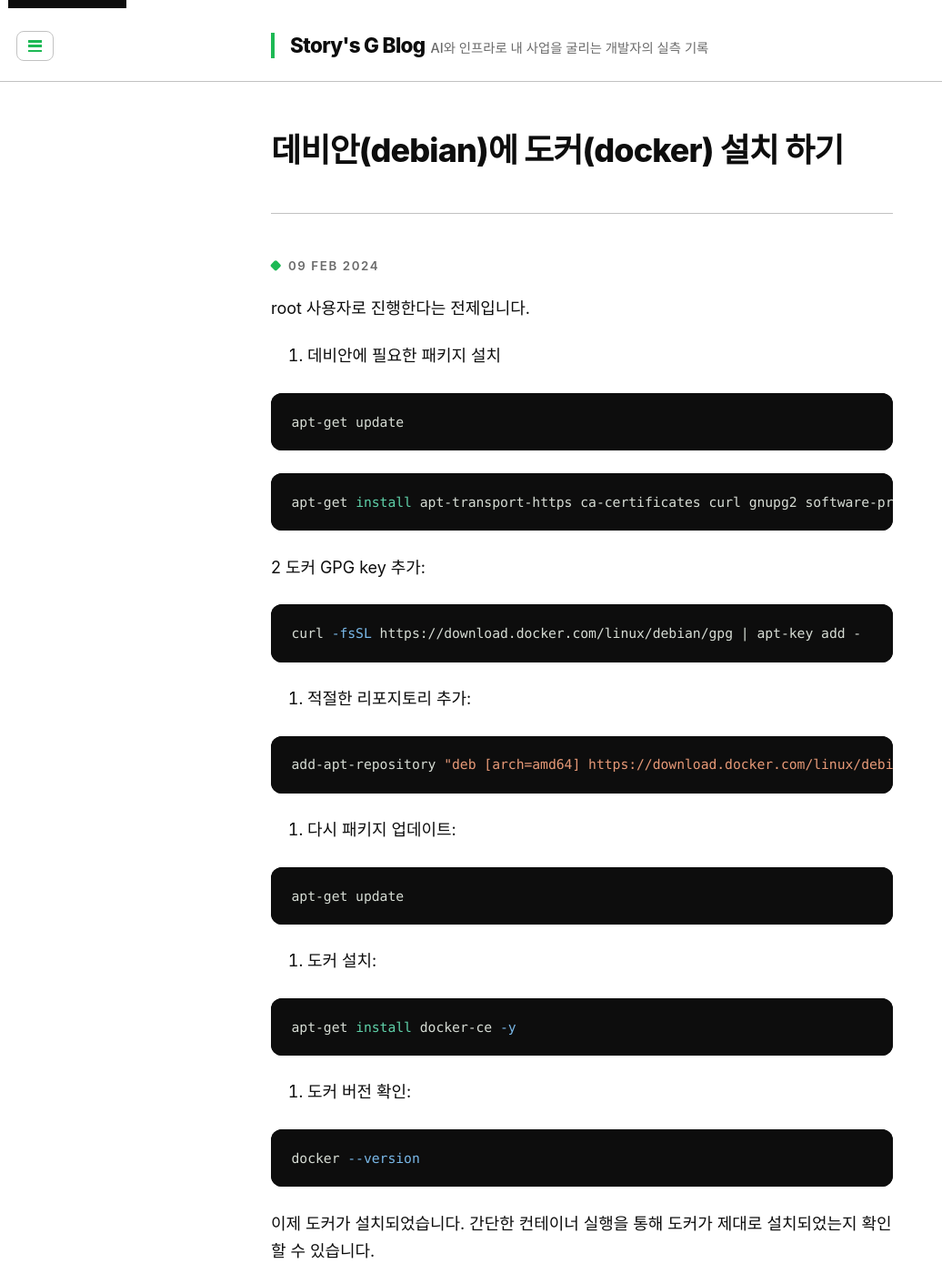
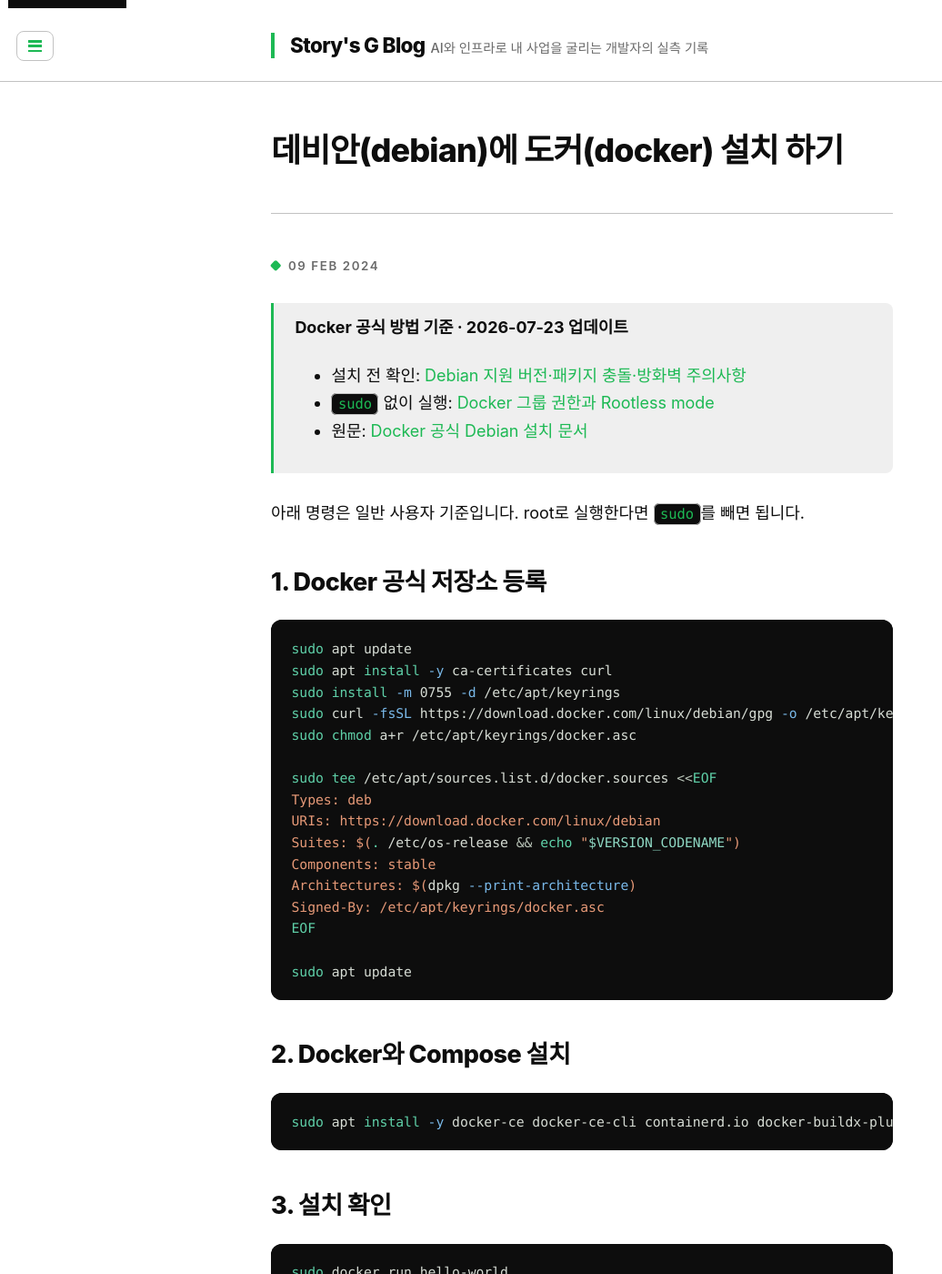
Before and after one commit to garam-park/garam-park.github.io, a Jekyll site: the page built from _posts/docker/2024-02-10-데비안(debian)에-도커(docker)-설치-하기.md, in a window 1280 px wide and 1400 px high. Shown: the whole window at 91% size, without its empty margins (0-1036 px from the left). Built offline with Jekyll 4.4.1, drawn with Linux system fonts in a browser that asks for light colours; some web fonts are replaced; some of the changed text lies outside the part shown.

Commit message:
docs: Debian Docker 설치 가이드 최신화

````diff
--- a/_posts/docker/2024-02-10-데비안(debian)에-도커(docker)-설치-하기.md
+++ b/_posts/docker/2024-02-10-데비안(debian)에-도커(docker)-설치-하기.md
@@ -4,57 +4,56 @@
 date: 2024-02-10 04:43:47 +0900
 permalink: /docker/데비안(debian)에-도커(docker)-설치-하기
 categories: docker
-tags: docker install
+tags: docker install debian docker-engine
+author: Garam Park
 lang: ko
-description: "데비안(Debian)에 Docker를 설치하는 방법을 root 사용자 기준으로 단계별로 정리합니다. 필요한 패키지 설치부터 Docker 엔진 설치까지 따라 할 수 있습니다."
+description: "Debian 11·12·13에서 Docker 공식 APT 저장소로 Docker Engine과 Compose를 설치하고 확인하는 빠른 방법입니다."
 featured: true
 image: /images/featured/docker.svg
 ---
 
-root 사용자로 진행한다는 전제입니다.
+> **Docker 공식 방법 기준 · 2026-07-23 업데이트**
+> - 설치 전 확인: [Debian 지원 버전·패키지 충돌·방화벽 주의사항](/docker/debian-docker-설치-전-확인)
+> - `sudo` 없이 실행: [Docker 그룹 권한과 Rootless mode](/docker/sudo-없이-docker-실행하기)
+> - 원문: [Docker 공식 Debian 설치 문서](https://docs.docker.com/engine/install/debian/)
 
-1. 데비안에 필요한 패키지 설치
+아래 명령은 일반 사용자 기준입니다. root로 실행한다면 `sudo`를 빼면 됩니다.
+
+## 1. Docker 공식 저장소 등록
 
 ```bash
-apt-get update
+sudo apt update
+sudo apt install -y ca-certificates curl
+sudo install -m 0755 -d /etc/apt/keyrings
+sudo curl -fsSL https://download.docker.com/linux/debian/gpg -o /etc/apt/keyrings/docker.asc
+sudo chmod a+r /etc/apt/keyrings/docker.asc
+
+sudo tee /etc/apt/sources.list.d/docker.sources <<EOF
+Types: deb
+URIs: https://download.docker.com/linux/debian
+Suites: $(. /etc/os-release && echo "$VERSION_CODENAME")
+Components: stable
+Architectures: $(dpkg --print-architecture)
+Signed-By: /etc/apt/keyrings/docker.asc
+EOF
+
+sudo apt update
 ```
 
+## 2. Docker와 Compose 설치
+
 ```bash
-apt-get install apt-transport-https ca-certificates curl gnupg2 software-properties-common -y
+sudo apt install -y docker-ce docker-ce-cli containerd.io docker-buildx-plugin docker-compose-plugin
 ```
 
-2 도커 GPG key 추가:
+## 3. 설치 확인
 
 ```bash
-curl -fsSL https://download.docker.com/linux/debian/gpg | apt-key add -
+sudo docker run hello-world
+docker --version
+docker compose version
 ```
 
-1. 적절한 리포지토리 추가:
+`Hello from Docker!`가 출력되면 설치가 완료된 것입니다.
 
-```bash
-add-apt-repository "deb [arch=amd64] https://download.docker.com/linux/debian $(lsb_release -cs) stable"
-```
-
-4. 다시 패키지 업데이트:
-
-```bash
-apt-get update
-```
-
-1. 도커 설치:
-
-```bash
-apt-get install docker-ce -y
-```
-
-1. 도커 버전 확인:
-
-```bash
-docker --version
-```
-
-이제 도커가 설치되었습니다. 간단한 컨테이너 실행을 통해 도커가 제대로 설치되었는지 확인할 수 있습니다.
-
-```bash
-docker run hello-world
-```
+> `sudo` 없이 Docker를 실행해야 한다면 [Docker 그룹 권한과 Rootless mode](/docker/sudo-없이-docker-실행하기)를 먼저 확인하세요.
````
Also changed, not shown: _posts/docker/2026-07-23-debian-docker-install-prerequisites.md (added, +37 -0 lines).
